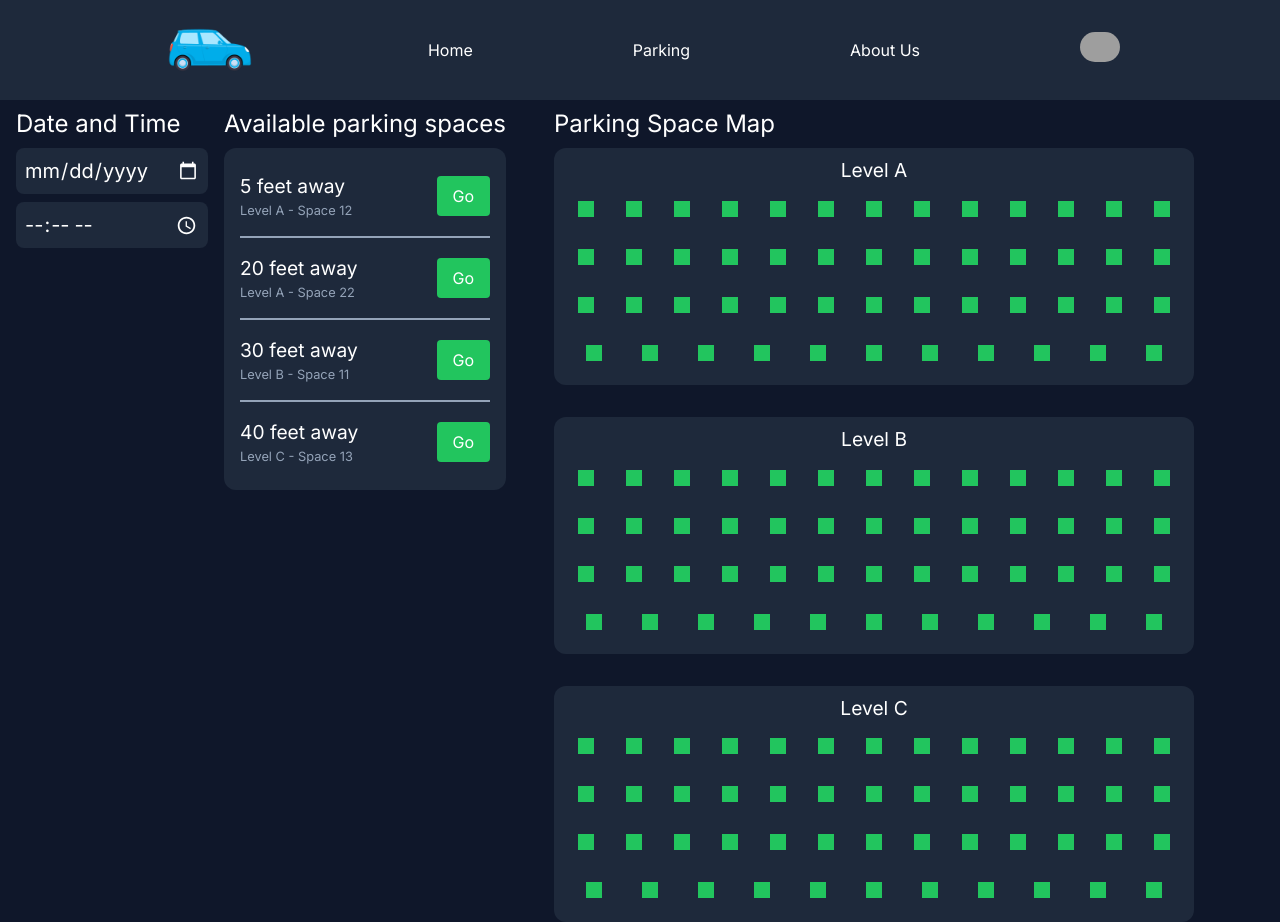
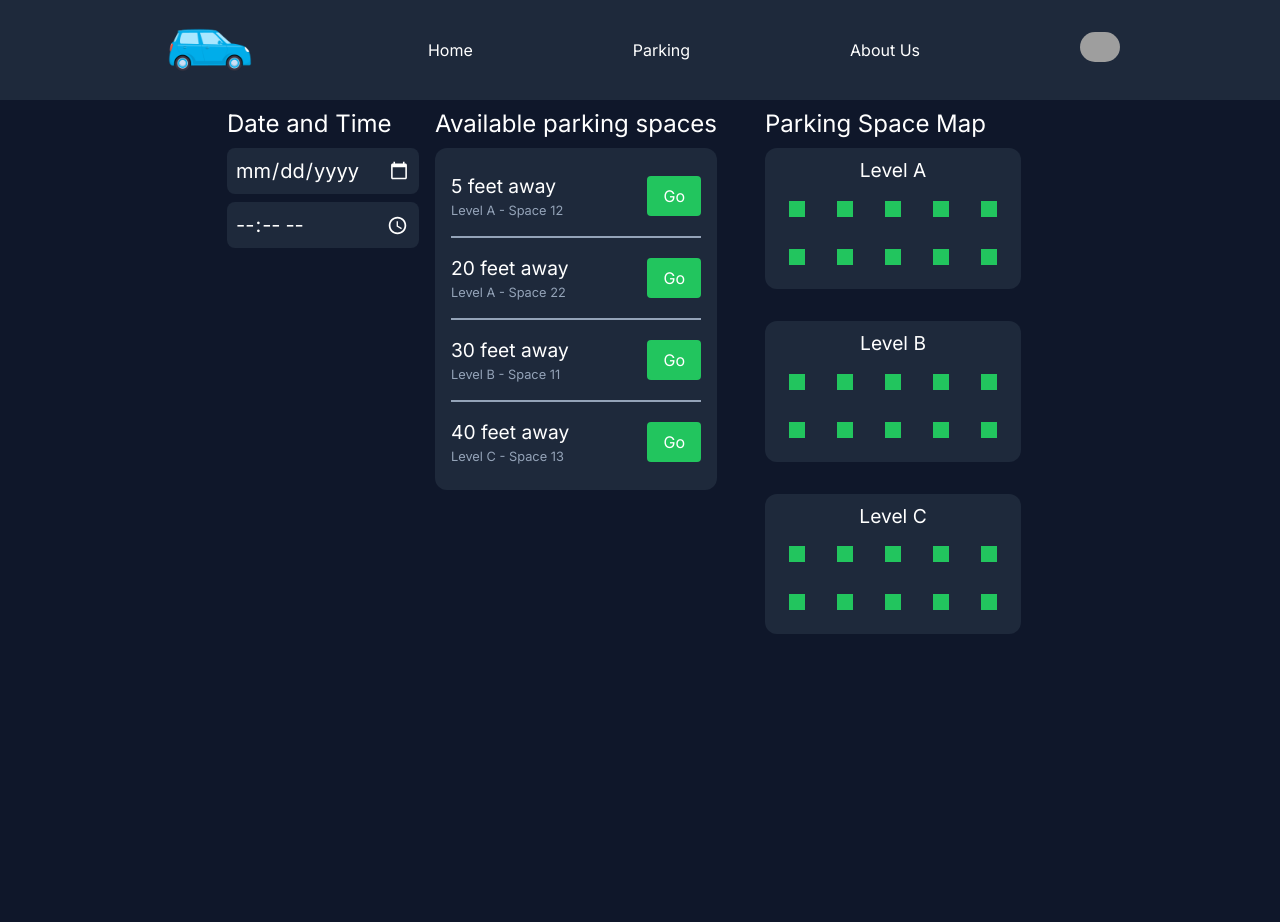
Before and after one commit to fhsu-swe-fall2023-team04/park-ez, a Next.js app: page /parking-space in a window 1280 px wide. After the commit the page ends 800 px from the top, so only its background shows below. Built offline with nearby package versions, Linux system fonts and the light colour scheme; grey boxes are pictures that could not be loaded.

Commit message:
parking space map

```diff
--- a/_components/Header.tsx
+++ b/_components/Header.tsx
@@ -10,8 +10,13 @@ export default function Header() {
 			<ul className=' flex items-center justify-evenly bg-slate-800'>
 				<Link href='/'>
 					<li className=' flex items-center space-x-2'>
-						<Image className='mr-2' src={car} height={100} width={100} alt='logo' />
-
+						<Image
+							className='mr-2'
+							src={car}
+							height={100}
+							width={100}
+							alt='logo'
+						/>
 					</li>
 				</Link>
 				<Link href='/parking-space'>
@@ -23,11 +28,10 @@ export default function Header() {
 				<Link href='/about/about-us'>
 					<li>About Us</li>
 				</Link>
-				<Link href=''>
-					<li>
-						<MenuButton />
-					</li>
-				</Link>
+
+				<li>
+					<MenuButton />
+				</li>
 			</ul>
 		</div>
 	)
--- a/_components/ParkingSpaceMap.tsx
+++ b/_components/ParkingSpaceMap.tsx
@@ -2,24 +2,24 @@ import React from 'react'
 
 export default function ParkingSpaceMap() {
 	let divs = []
-	for (let i = 0; i < 50; i++) {
+	for (let i = 0; i < 10; i++) {
 		divs.push(<div key={i} className='m-4 h-4 w-4 bg-green-500 '></div>)
 	}
 
 	return (
-		<div className=' flex-1'>
+		<div className=''>
 			<p className=' text-2xl py-2 ml-8'>Parking Space Map</p>
 
 			<div className='mx-8  space-y-8'>
-				<div className=' text-center flex justify-evenly flex-wrap w-[50vw] rounded-xl bg-slate-800 p-2'>
+				<div className=' text-center flex justify-evenly flex-wrap w-[20vw] rounded-xl bg-slate-800 p-2'>
 					<big className='block w-full'>Level A</big>
 					{divs}{' '}
 				</div>
-				<div className=' text-center flex justify-evenly flex-wrap w-[50vw] rounded-xl bg-slate-800 p-2'>
+				<div className=' text-center flex justify-evenly flex-wrap w-[20vw] rounded-xl bg-slate-800 p-2'>
 					<big className='block w-full'>Level B</big>
 					{divs}{' '}
 				</div>
-				<div className=' text-center flex justify-evenly flex-wrap w-[50vw] rounded-xl bg-slate-800 p-2'>
+				<div className=' text-center flex justify-evenly flex-wrap w-[20vw] rounded-xl bg-slate-800 p-2'>
 					<big className='block w-full'>Level C</big>
 					{divs}{' '}
 				</div>
--- /dev/null
+++ b/app/user-menu/page.tsx
@@ -0,0 +1,7 @@
+import React from 'react'
+
+export default function page() {
+  return (
+    <div></div>
+  )
+}
```
Also changed, not shown: _models/ParkingMap.ts (added, +26 -0 lines), _models/ParkingSpace.ts (+7 -16 lines), _models/Vehicle.ts (+4 -3 lines), 1 other file (tests, documents, lock files or other folders).
